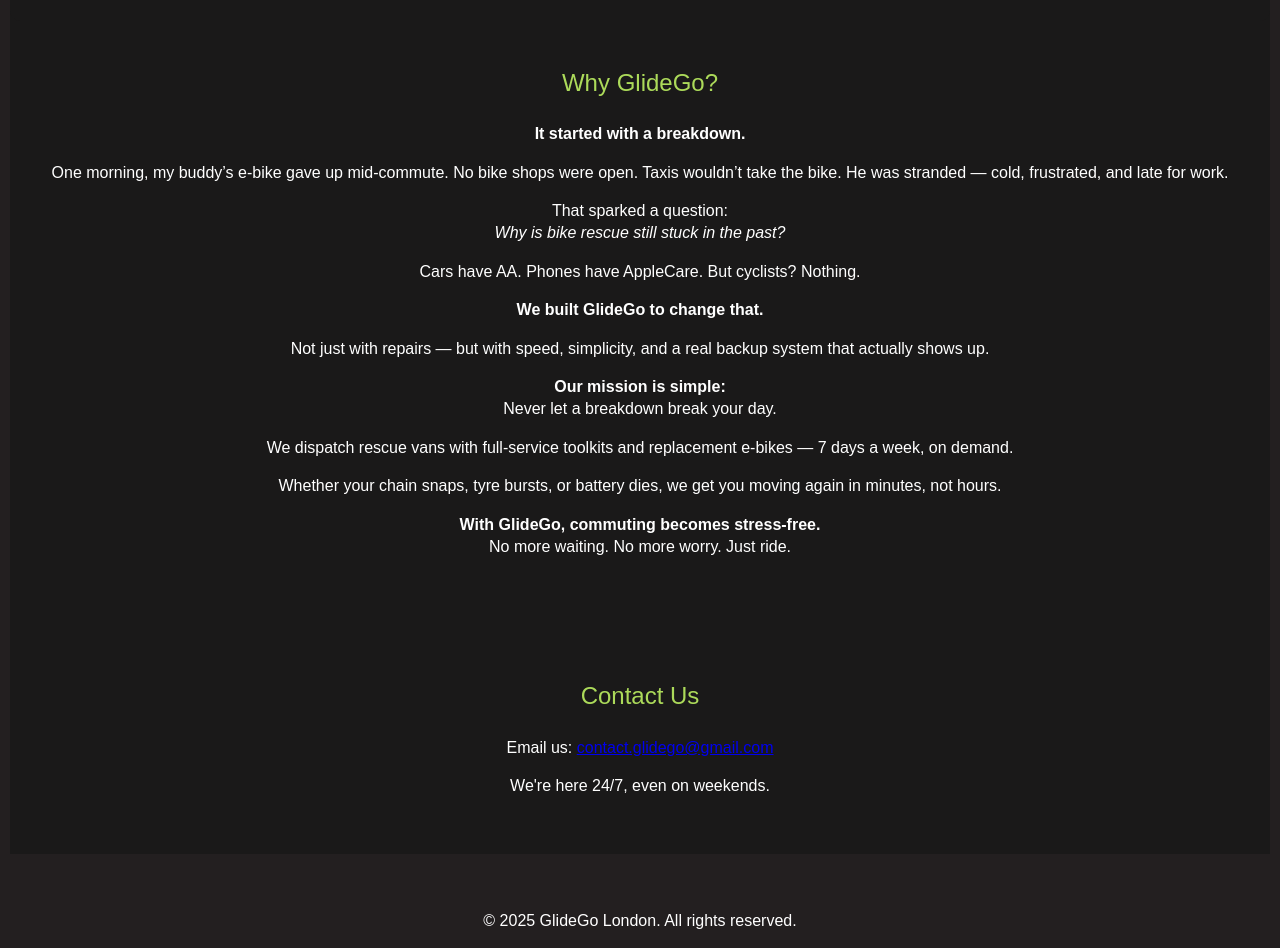
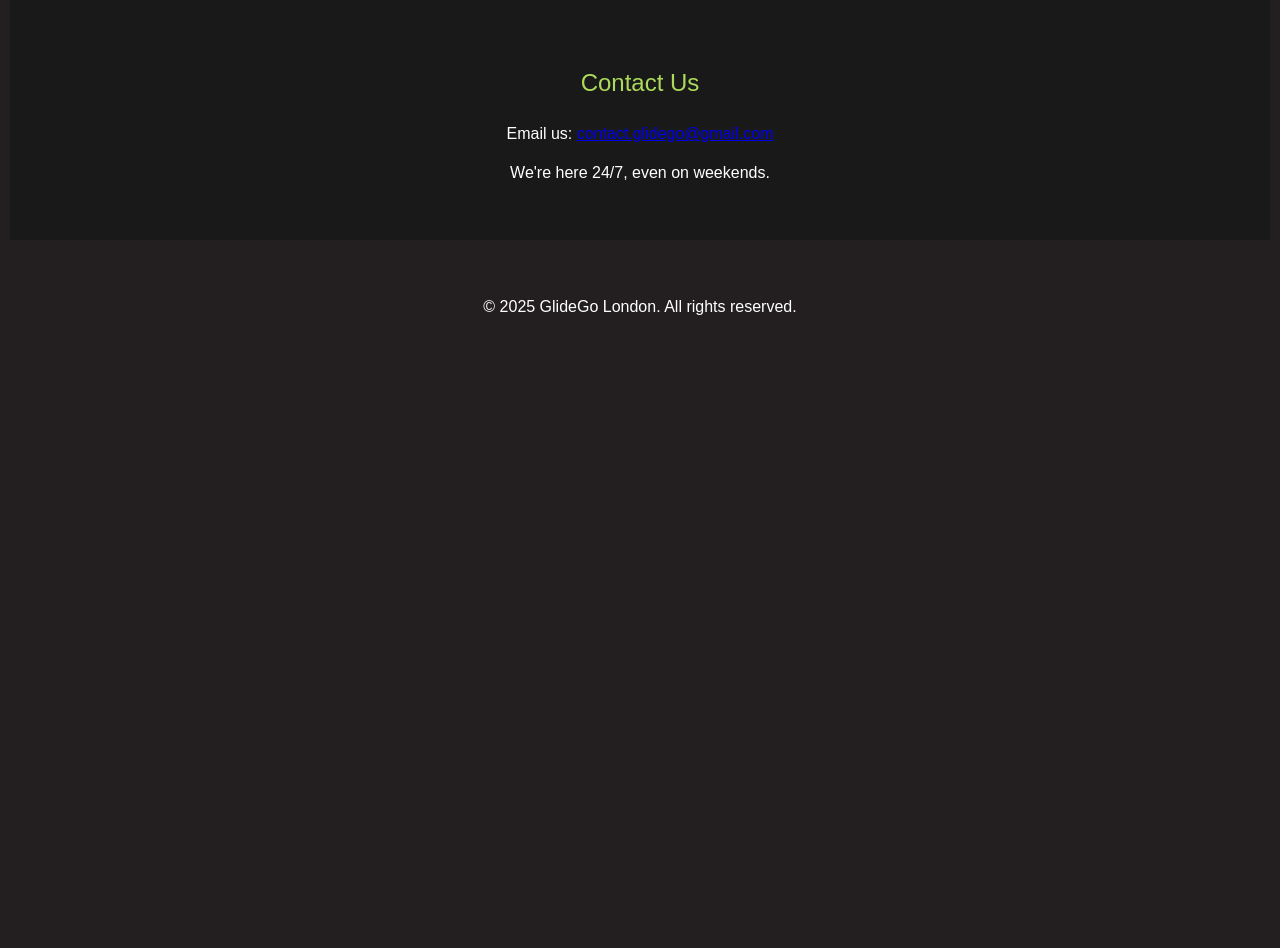
Before and after one commit to GlideGo/sdc, a plain HTML site: page index.html in a window 1280 px wide. Shown: the part 4260-5208 px from the top of the page. After the commit the page ends 4594 px from the top, so only its background shows below. Drawn offline with Linux system fonts and the light colour scheme.

Commit message:
Update index.html

```diff
--- a/index.html
+++ b/index.html
@@ -329,30 +329,6 @@
     </div>
 
     <div class="section">
-      <h2>Why GlideGo?</h2>
-
-      <p><strong>It started with a breakdown.</strong></p>
-
-      <p>One morning, my buddy’s e-bike gave up mid-commute. No bike shops were open. Taxis wouldn’t take the bike. He was stranded — cold, frustrated, and late for work.</p>
-
-      <p>That sparked a question:<br /><em>Why is bike rescue still stuck in the past?</em></p>
-
-      <p>Cars have AA. Phones have AppleCare. But cyclists? Nothing.</p>
-
-      <p><strong>We built GlideGo to change that.</strong></p>
-
-      <p>Not just with repairs — but with speed, simplicity, and a real backup system that actually shows up.</p>
-
-      <p><strong>Our mission is simple:</strong><br />Never let a breakdown break your day.</p>
-
-      <p>We dispatch rescue vans with full-service toolkits and replacement e-bikes — 7 days a week, on demand.</p>
-
-      <p>Whether your chain snaps, tyre bursts, or battery dies, we get you moving again in minutes, not hours.</p>
-
-      <p><strong>With GlideGo, commuting becomes stress-free.</strong><br />No more waiting. No more worry. Just ride.</p>
-    </div>
-
-    <div class="section">
       <h2>Contact Us</h2>
       <p>Email us: <a href="mailto:contact.glidego@gmail.com">contact.glidego@gmail.com</a></p>
       <p>We're here 24/7, even on weekends.</p>
```
